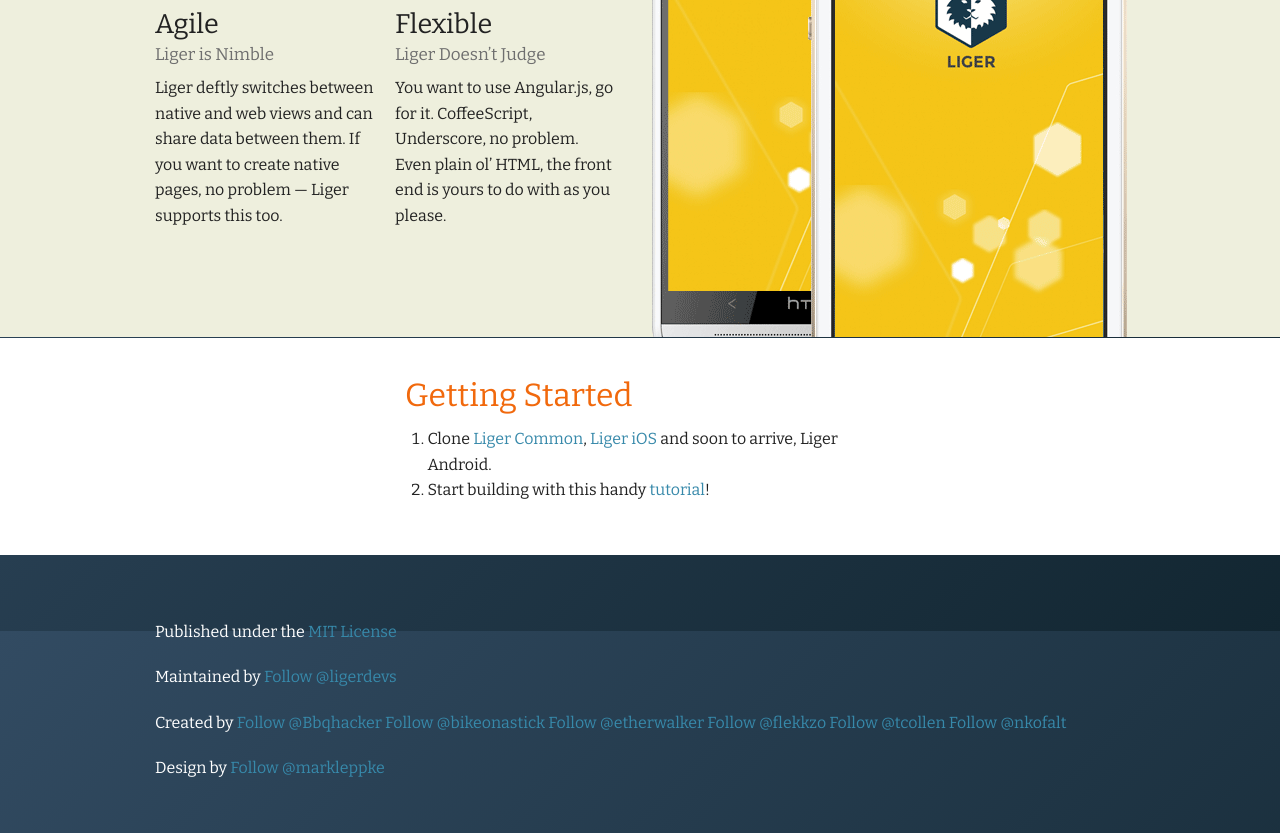
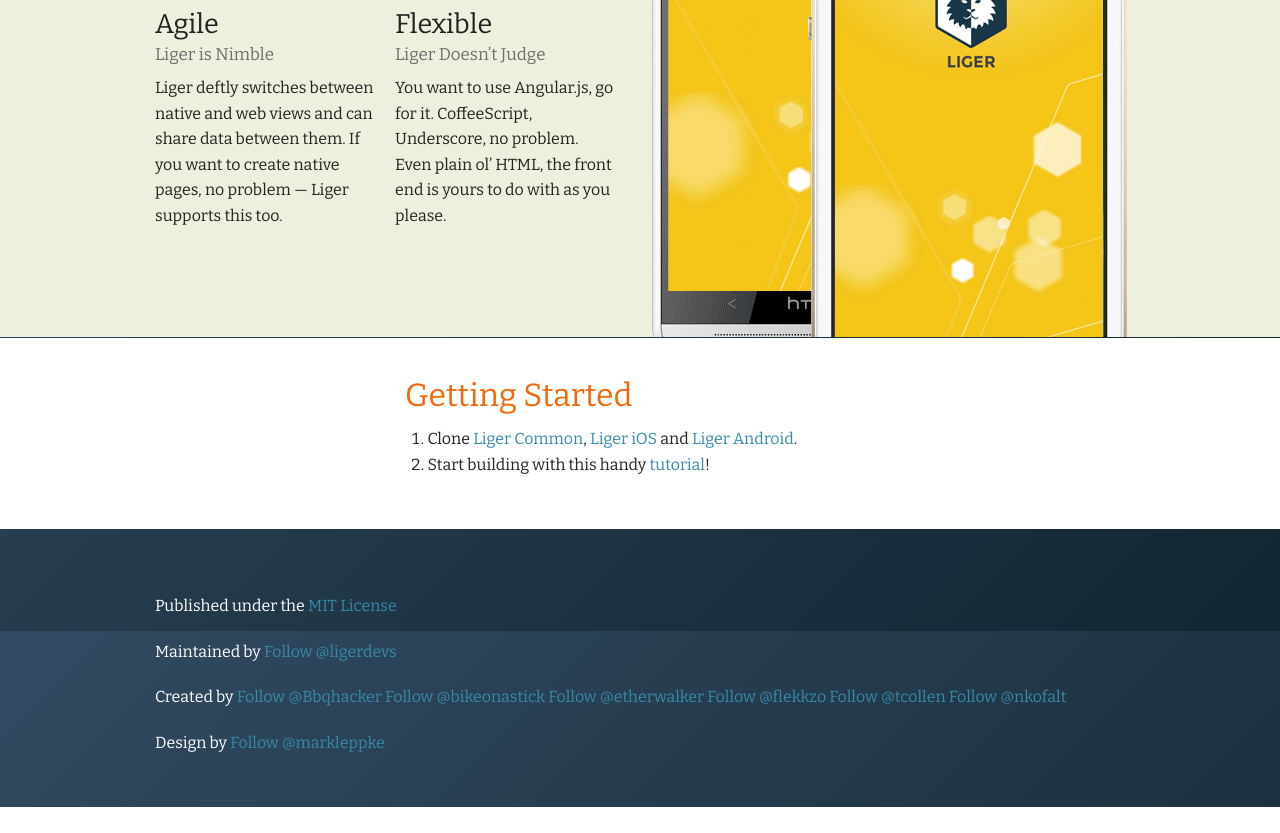
Before and after one commit to reachlocal/liger, a website: page index.html in a window 1280 px wide. Shown: the part 969-1802 px from the top of the page. After the commit the page ends 1776 px from the top, so only its background shows below. Drawn offline with nearby package versions, Linux system fonts and the light colour scheme.

Commit message:
Liger Android has been released

```diff
--- a/index.html
+++ b/index.html
@@ -112,7 +112,7 @@
 		<h2><a id="GetStarted"></a>Getting Started</h2>
 
 		<ol>
-			<li>Clone <a href="https://github.com/reachlocal/liger-common">Liger Common</a>, <a href="https://github.com/reachlocal/liger-ios">Liger iOS</a> and <!--<a href="https://github.com/reachlocal/liger-android">--> soon to arrive, Liger Android<!--</a>-->.</li>
+			<li>Clone <a href="https://github.com/reachlocal/liger-common">Liger Common</a>, <a href="https://github.com/reachlocal/liger-ios">Liger iOS</a> and <a href="https://github.com/reachlocal/liger-android">Liger Android</a>.</li>
 			<li>Start building with this handy <a href="https://github.com/reachlocal/liger/tree/master/tutorials">tutorial</a>!</li>
 		</ol>
 
```
Also changed, not shown: readme.md.
